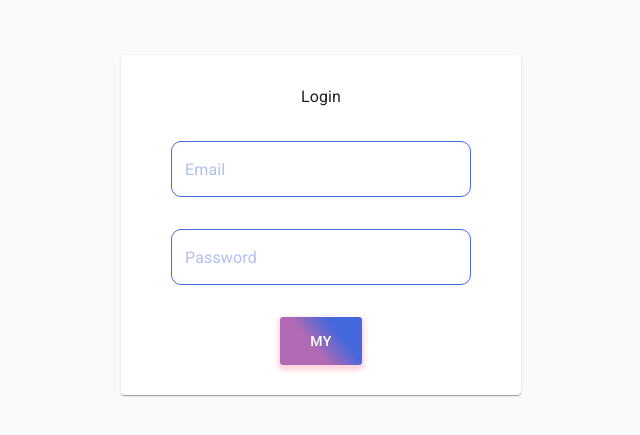
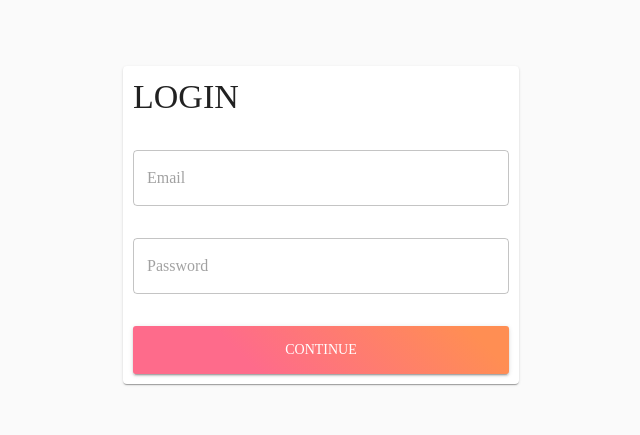
Before and after one commit to rawat4arjuna/Knowlon, a React (Create React App) app: page / in a window 1280 px wide. Shown: the part 175-610 px from the top of the page, without its empty margins (319-959 px from the left). Built offline with nearby package versions, Linux system fonts and the light colour scheme.

Commit message:
Added theme

```diff
--- a/src/Page/Signin/signin.js
+++ b/src/Page/Signin/signin.js
@@ -9,17 +9,33 @@ import {
   GridConatiner,
   GridItem,
 } from "../../Component/component";
-import { Button, Typography } from "@material-ui/core";
+import { makeStyles } from '@material-ui/core/styles';
+
+import Avatar from '@material-ui/core/Avatar';
+import Button from '@material-ui/core/Button';
+import CssBaseline from '@material-ui/core/CssBaseline';
+import TextField from '@material-ui/core/TextField';
+import FormControlLabel from '@material-ui/core/FormControlLabel';
+import Checkbox from '@material-ui/core/Checkbox';
+import Link from '@material-ui/core/Link';
+import Grid from '@material-ui/core/Grid';
+import Box from '@material-ui/core/Box';
+import LockOutlinedIcon from '@material-ui/icons/LockOutlined';
+import Typography from '@material-ui/core/Typography';
+import Container from '@material-ui/core/Container';
+const useStyles = makeStyles((theme) => ({
+  cardTitle: theme.palette.loginText
+}));
 export default function Signin() {
   const count = useSelector((state) => state.counter.value);
   const dispatch = useDispatch();
-
-  return (
+  const classes = useStyles();
+   return (
     <Containers>
       <Papers><GridItem xs={12}>
         <GridConatiner spacing={4}>
         <GridItem xs={12}>
-            <Typography>Login </Typography>
+            <Typography variant="h4" className={classes.cardTitle}>LOGIN </Typography>
           </GridItem>
           <GridItem xs={12}>
             <Input  type="email" placeholder="Email"  />
@@ -28,11 +44,74 @@ export default function Signin() {
             <Input  type ="password" placeholder="Password" />
           </GridItem>
           <GridItem xs={12}>
-            <Btn name={"my"} />
+            <Btn name={"Continue"} />
             </GridItem>
         </GridConatiner>
         </GridItem>
       </Papers>
     </Containers>
-  );
+  // <Container component="main" maxWidth="xs">
+  //     <CssBaseline />
+  //     <div className={classes.paper}>
+  //       <Avatar className={classes.avatar}>
+  //         <LockOutlinedIcon />
+  //       </Avatar>
+  //       <Typography component="h1" variant="h5">
+  //         Sign in
+  //       </Typography>
+  //       <form className={classes.form} noValidate>
+  //         <TextField
+  //           variant="outlined"
+  //           margin="normal"
+  //           required
+  //           fullWidth
+  //           id="email"
+  //           label="Email Address"
+  //           name="email"
+  //           autoComplete="email"
+  //           autoFocus
+  //         />
+  //         <TextField
+  //           variant="outlined"
+  //           margin="normal"
+  //           required
+  //           fullWidth
+  //           name="password"
+  //           label="Password"
+  //           type="password"
+  //           id="password"
+  //           autoComplete="current-password"
+  //         />
+  //         <FormControlLabel
+  //           control={<Checkbox value="remember" color="primary" />}
+  //           label="Remember me"
+  //         />
+  //         <Button
+  //           type="submit"
+  //           fullWidth
+  //           variant="contained"
+  //           color="primary"
+  //           className={classes.submit}
+  //         >
+  //           Sign In
+  //         </Button>
+  //         <Grid container>
+  //           <Grid item xs>
+  //             <Link href="#" variant="body2">
+  //               Forgot password?
+  //             </Link>
+  //           </Grid>
+  //           <Grid item>
+  //             <Link href="#" variant="body2">
+  //               {"Don't have an account? Sign Up"}
+  //             </Link>
+  //           </Grid>
+  //         </Grid>
+  //       </form>
+  //     </div>
+  //     <Box mt={8}>
+  //       {/* <Copyright /> */}
+  //     </Box>
+  //   </Container>
+  )
 }
--- a/src/Theme/darkTheme.js
+++ b/src/Theme/darkTheme.js
@@ -1,54 +1,76 @@
 const dark = {
   palette: {
-    type: "dark",
-    primaryBtn: {
-      background: "linear-gradient(45deg, #FE6B8B 30%, #FF8E53 90%)",
-      border: 0,
-      borderRadius: 3,
-      boxShadow: "0 3px 5px 2px rgba(255, 105, 135, .3)",
-      color: "white",
-      height: 48,
-      padding: "0 30px",
+    type: 'dark',
+    primary: {
+      main: '#ef6c00',
     },
-    root: {
-      display: "flex",
-      flexWrap: "wrap",
-      "& > *": {
-        margin: "auto",
-        width: "100%",
-        height: "100%",
+    secondary: {
+      main: '#f50057',
+    },
+  },
+  spacing: 8,
+  shape: {
+    borderRadius: 4,
+  },
+  overrides: {
+    MuiAppBar: {
+      colorInherit: {
+        backgroundColor: '#689f38',
+        color: '#fff',
       },
     },
-    loginpaper: {
-      margin: "auto",
-      maxWidth: 400,
-      padding: 20,
+    MuiButton: {
+      root: {
+        background: 'linear-gradient(45deg, #FE6B8B 30%, #FF8E53 90%)',
+        border: 0,
+        borderRadius: 3,
+        boxShadow: '0 3px 5px 2px rgba(255, 105, 135, .3)',
+        color: 'white',
+        height: 48,
+        padding: '0 30px',
+      },
     },
-    griditems: {
-      display: "flex",
-      placeContent: "center",
-      padding: 10,
-    },
-    inputbox: {
-      "& > *": {
-        margin: 0,
-        width: 300,
+    MuiSwitch: {
+      root: {
+        width: 42,
+        height: 26,
+        padding: 0,
+        margin: 8,
       },
-      "&:hover fieldset": {
-        // background: "#f00",
-        borderColor: "#b06ab3 ",
+      switchBase: {
+        padding: 1,
+        '&$checked, &$colorPrimary$checked, &$colorSecondary$checked': {
+          transform: 'translateX(16px)',
+          color: '#fff',
+          '& + $track': {
+            opacity: 1,
+            border: 'none',
+          },
+        },
       },
-      "& fieldset": {
-        borderColor: "#4568dc",
-        borderRadius: 10,
+      thumb: {
+        width: 24,
+        height: 24,
       },
-      "&:focus": {
-        borderColor: "#b06ab3 ",
-      },
-      "& ::placeholder": {
-        color: "#4568dc",
+      track: {
+        borderRadius: 13,
+        border: '1px solid #bdbdbd',
+        backgroundColor: '#fafafa',
+        opacity: 1,
+        transition: 'background-color 300ms cubic-bezier(0.4, 0, 0.2, 1) 0ms,border 300ms cubic-bezier(0.4, 0, 0.2, 1) 0ms',
       },
     },
   },
+  props: {
+    MuiAppBar: {
+      color: 'inherit',
+    },
+    MuiButtonBase: {
+      disableRipple: true,
+    },
+  },
+  typography: {
+    fontFamily: 'Roboto',
+  },
 };
 export default dark;
--- a/src/Theme/lightTheme.js
+++ b/src/Theme/lightTheme.js
@@ -1,8 +1,30 @@
 const light = {
   palette: {
-      type: "light",
-      primaryBtn:{
-        background: 'linear-gradient(230deg, #4568dc 30%, #b06ab3 60%)',
+    type: 'light',
+    primary: {
+      main: '#ef6c00',
+    },
+    secondary: {
+      main: '#f50057',
+    },
+  },
+  spacing: 8,
+  shape: {
+    borderRadius: 4,
+  },
+  overrides: {
+    MuiAppBar: {
+      colorInherit: {
+        backgroundColor: '#689f38',
+        color: '#fff',
+      },
+      MuiPaper:{
+        padding:'10px'
+      }
+    },
+    MuiButton: {
+      root: {
+        background: 'linear-gradient(45deg, #FE6B8B 30%, #FF8E53 90%)',
         border: 0,
         borderRadius: 3,
         boxShadow: '0 3px 5px 2px rgba(255, 105, 135, .3)',
@@ -10,52 +32,49 @@
         height: 48,
         padding: '0 30px',
       },
+    },
+    MuiSwitch: {
       root: {
-        display: 'flex',
-        flexWrap: 'wrap',
-        '& > *': {
-          margin: 'auto',
-          width: '100%',
-          height: '100%',
-        }
+        width: 42,
+        height: 26,
+        padding: 0,
+        margin: 8,
       },
-      loginpaper:{
-           margin:'auto',
-          maxWidth:400,
-          padding:20
+      switchBase: {
+        padding: 1,
+        '&$checked, &$colorPrimary$checked, &$colorSecondary$checked': {
+          transform: 'translateX(16px)',
+          color: '#fff',
+          '& + $track': {
+            opacity: 1,
+            border: 'none',
           },
-      griditems:{
-        display:'flex',
-        placeContent:'center',
-        padding:10
-
         },
-      inputbox:{
-        '& > *': {
-          margin: 0,
-          width:300,
       },
-        '&:hover fieldset': {
-          // background: "#f00",
-          borderColor: '#b06ab3 '
-
+      thumb: {
+        width: 24,
+        height: 24,
       },
-          '& fieldset': {
-            borderColor: '#4568dc',
-            borderRadius:10,
-
+      track: {
+        borderRadius: 13,
+        border: '1px solid #bdbdbd',
+        backgroundColor: '#fafafa',
+        opacity: 1,
+        transition: 'background-color 300ms cubic-bezier(0.4, 0, 0.2, 1) 0ms,border 300ms cubic-bezier(0.4, 0, 0.2, 1) 0ms',
       },
-          '&:focus': {
-            borderColor: '#b06ab3 ',
     },
-          "& ::placeholder": {
-            color: "#4568dc"
-          }
-        }
-
+  },
+  props: {
+    MuiAppBar: {
+      color: 'inherit',
+    },
+    MuiButtonBase: {
+      disableRipple: true,
+    },
+  },
+  typography: {
+    fontFamily: 'comic sans',
   },
 
-
-
 };
-  export default light
+export default light;
--- a/src/component/Buttons/buttons.js
+++ b/src/component/Buttons/buttons.js
@@ -9,7 +9,10 @@ export default function Btn(props) {
   const classes = useStyles();
   return (
     <Button
-      className={classes.root}
+      // className={classes.root}
+      fullWidth
+      color="primary"
+      variant="contained"
       onClick={() => {
         props.onClick();
       }}
--- a/src/component/Containers/containers.js
+++ b/src/component/Containers/containers.js
@@ -3,7 +3,12 @@ import CssBaseline from '@material-ui/core/CssBaseline';
 import { makeStyles } from "@material-ui/styles";
 import Container from '@material-ui/core/Container';
 const useStyles = makeStyles((theme) => ({
-    container: theme.palette.root,
+    container: {
+      display:'flex',
+      alignItems:'center',
+      justifyContent:'center'
+    }
+,
 
   }));
 export default function Containers(props) {
@@ -11,7 +16,7 @@ export default function Containers(props) {
   return (
     <React.Fragment>
       <CssBaseline />
-      <Container maxWidth="sm" className={classes.container} justifyContent="center" alignItems="center"  style={{minHeight:'100vh'}}>
+      <Container  component="main" maxWidth="xs" className={classes.container}  style={{minHeight:'100vh'}}>
         {props.children}
       </Container>
     </React.Fragment>
--- a/src/component/Containers/paper.js
+++ b/src/component/Containers/paper.js
@@ -3,14 +3,19 @@ import { makeStyles } from "@material-ui/core/styles";
 import Paper from "@material-ui/core/Paper";
 
 const useStyles = makeStyles((theme) => ({
-  root: theme.palette.loginpaper
+  root: {
+    margin:'auto',
+    display: 'flex',
+    flexDirection: 'column',
+    alignItems: 'center',
+  }
   ,
 }));
 
 export default function Papers(props) {
   const classes = useStyles();
 
-  return <Paper className={classes.root}>
+  return <Paper className={classes.root} style={{padding:10}}>
       {props.children}
   </Paper>;
 }
--- a/src/component/Inputs/input.js
+++ b/src/component/Inputs/input.js
@@ -17,6 +17,9 @@ export default function Input(props) {
        placeholder={props.placeholder}
        type={props.type}
        variant="outlined"
+       color="primary"
+       required
+       fullWidth
        />
   );
 }
```
Lines whose indentation alone changed are shown as unchanged.
